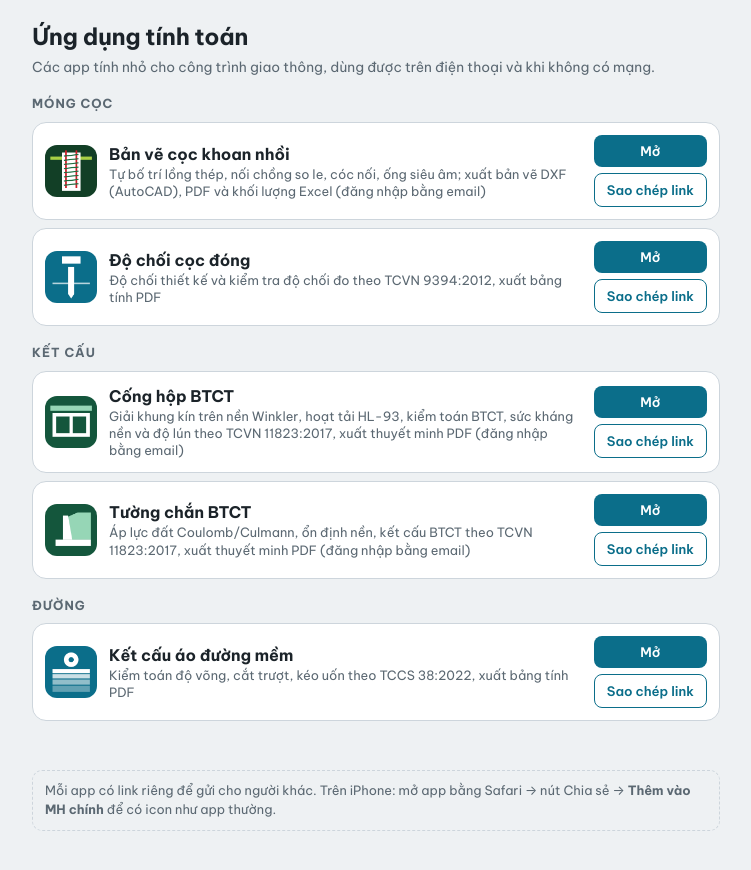
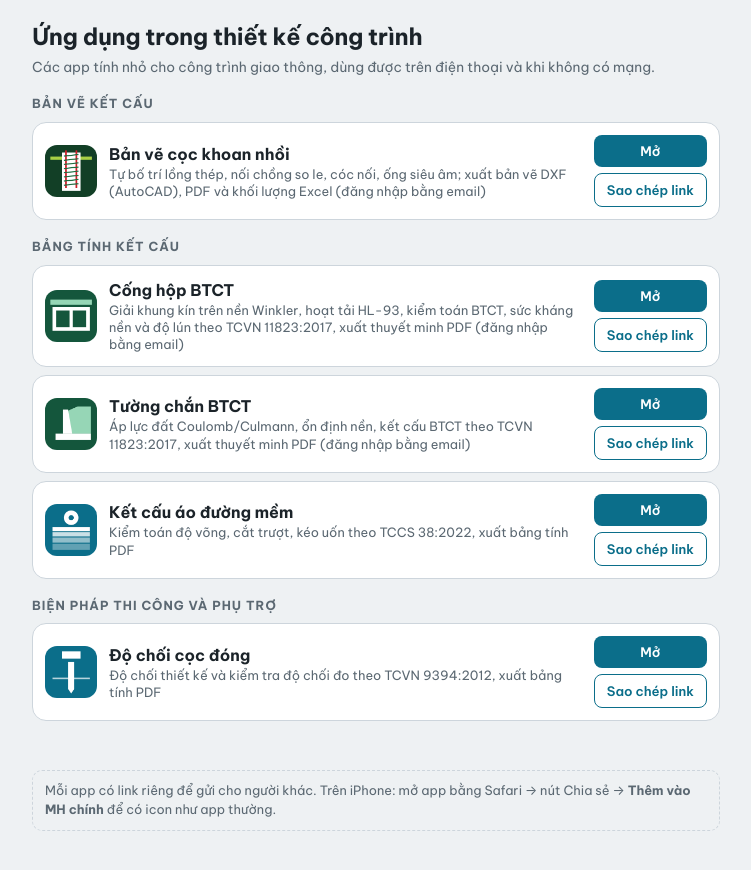
Before and after one commit to VietNQ88/VietNQ88.github.io, a plain HTML site: page index.html in a window 1280 px wide. Shown: the whole page, without its empty margins (264-1015 px from the left). Drawn offline with Linux system fonts and the light colour scheme.

Commit message:
Doi tieu de va nhom muc

```diff
--- a/index.html
+++ b/index.html
@@ -4,7 +4,7 @@
 <meta charset="utf-8">
 <meta name="viewport" content="width=device-width,initial-scale=1,viewport-fit=cover">
 <meta name="theme-color" content="#0b6e8a">
-<title>Ứng dụng tính toán</title>
+<title>Ứng dụng trong thiết kế công trình</title>
 <link rel="icon" href="kcad/icon-192.png">
 <link rel="preconnect" href="https://fonts.googleapis.com">
 <link rel="stylesheet" href="https://fonts.googleapis.com/css2?family=Be+Vietnam+Pro:wght@400;500;600;700&display=swap">
@@ -40,7 +40,7 @@ h2{margin:0 0 8px;font-size:.78rem;text-transform:uppercase;letter-spacing:.08em
 <body>
 <div class="wrap">
   <header>
-    <h1>Ứng dụng tính toán</h1>
+    <h1>Ứng dụng trong thiết kế công trình</h1>
     <p>Các app tính nhỏ cho công trình giao thông, dùng được trên điện thoại và khi không có mạng.</p>
   </header>
   <main id="groups"></main>
@@ -48,17 +48,19 @@ h2{margin:0 0 8px;font-size:.78rem;text-transform:uppercase;letter-spacing:.08em
 </div>
 <div class="toast" id="toast" hidden></div>
 <script>
+// Thứ tự các mục trên trang
+const NHOM = ['Bản vẽ kết cấu', 'Bảng tính kết cấu', 'Biện pháp thi công và phụ trợ'];
 // Danh sách app: thêm app mới vào đây (ngay = ngày đưa lên, app mới hiện trước)
 const APPS = [
-{ nhom: 'Móng cọc', ten: 'Bản vẽ cọc khoan nhồi', mota: 'Tự bố trí lồng thép, nối chồng so le, cóc nối, ống siêu âm; xuất bản vẽ DXF (AutoCAD), PDF và khối lượng Excel (đăng nhập bằng email)', link: 'https://coc-khoan-nhoi.pages.dev/', icon: 'coc-khoan-nhoi/icon-192.png', ngay: '2026-11-20' },
-  { nhom: 'Kết cấu', ten: 'Cống hộp BTCT', mota: 'Giải khung kín trên nền Winkler, hoạt tải HL-93, kiểm toán BTCT, sức kháng nền và độ lún theo TCVN 11823:2017, xuất thuyết minh PDF (đăng nhập bằng email)', link: 'https://cong-hop-btct.pages.dev/', icon: 'cong-hop/icon-192.png', ngay: '2026-11-15' },
-  { nhom: 'Kết cấu', ten: 'Tường chắn BTCT', mota: 'Áp lực đất Coulomb/Culmann, ổn định nền, kết cấu BTCT theo TCVN 11823:2017, xuất thuyết minh PDF (đăng nhập bằng email)', link: 'https://tuong-chan-btct.pages.dev/', icon: 'tuong-chan/icon-192.png', ngay: '2026-11-13' },
-  { nhom: 'Đường', ten: 'Kết cấu áo đường mềm', mota: 'Kiểm toán độ võng, cắt trượt, kéo uốn theo TCCS 38:2022, xuất bảng tính PDF', link: 'kcad/', icon: 'kcad/icon-192.png', ngay: '2026-11-10' },
-  { nhom: 'Móng cọc', ten: 'Độ chối cọc đóng', mota: 'Độ chối thiết kế và kiểm tra độ chối đo theo TCVN 9394:2012, xuất bảng tính PDF', link: 'do-choi/', icon: 'do-choi/icon-192.png', ngay: '2026-11-09' },
+  { nhom: 'Bản vẽ kết cấu', ten: 'Bản vẽ cọc khoan nhồi', mota: 'Tự bố trí lồng thép, nối chồng so le, cóc nối, ống siêu âm; xuất bản vẽ DXF (AutoCAD), PDF và khối lượng Excel (đăng nhập bằng email)', link: 'https://coc-khoan-nhoi.pages.dev/', icon: 'coc-khoan-nhoi/icon-192.png', ngay: '2026-11-20' },
+  { nhom: 'Bảng tính kết cấu', ten: 'Cống hộp BTCT', mota: 'Giải khung kín trên nền Winkler, hoạt tải HL-93, kiểm toán BTCT, sức kháng nền và độ lún theo TCVN 11823:2017, xuất thuyết minh PDF (đăng nhập bằng email)', link: 'https://cong-hop-btct.pages.dev/', icon: 'cong-hop/icon-192.png', ngay: '2026-11-15' },
+  { nhom: 'Bảng tính kết cấu', ten: 'Tường chắn BTCT', mota: 'Áp lực đất Coulomb/Culmann, ổn định nền, kết cấu BTCT theo TCVN 11823:2017, xuất thuyết minh PDF (đăng nhập bằng email)', link: 'https://tuong-chan-btct.pages.dev/', icon: 'tuong-chan/icon-192.png', ngay: '2026-11-13' },
+  { nhom: 'Bảng tính kết cấu', ten: 'Kết cấu áo đường mềm', mota: 'Kiểm toán độ võng, cắt trượt, kéo uốn theo TCCS 38:2022, xuất bảng tính PDF', link: 'kcad/', icon: 'kcad/icon-192.png', ngay: '2026-11-10' },
+  { nhom: 'Biện pháp thi công và phụ trợ', ten: 'Độ chối cọc đóng', mota: 'Độ chối thiết kế và kiểm tra độ chối đo theo TCVN 9394:2012, xuất bảng tính PDF', link: 'do-choi/', icon: 'do-choi/icon-192.png', ngay: '2026-11-09' },
 ];
 const esc = s => String(s).replace(/[&<>"]/g, c => ({ '&': '&amp;', '<': '&lt;', '>': '&gt;', '"': '&quot;' }[c]));
 const apps = APPS.slice().sort((a, b) => b.ngay.localeCompare(a.ngay));
-const nhom = [...new Set(apps.map(a => a.nhom))];
+const nhom = [...new Set([...NHOM, ...apps.map(a => a.nhom)])].filter(g => apps.some(a => a.nhom === g));
 document.getElementById('groups').innerHTML = nhom.map(g => `<section style="margin-bottom:18px"><h2>${esc(g)}</h2><div class="list">` +
   apps.filter(a => a.nhom === g).map(a => `<div class="app"><img src="${a.icon}" alt=""><div class="txt"><b>${esc(a.ten)}</b><span>${esc(a.mota)}</span></div>
     <div class="act"><a class="btn" href="${a.link}">Mở</a><button class="btn ghost" type="button" data-link="${a.link}">Sao chép link</button></div></div>`).join('') + '</div></section>').join('');
```
